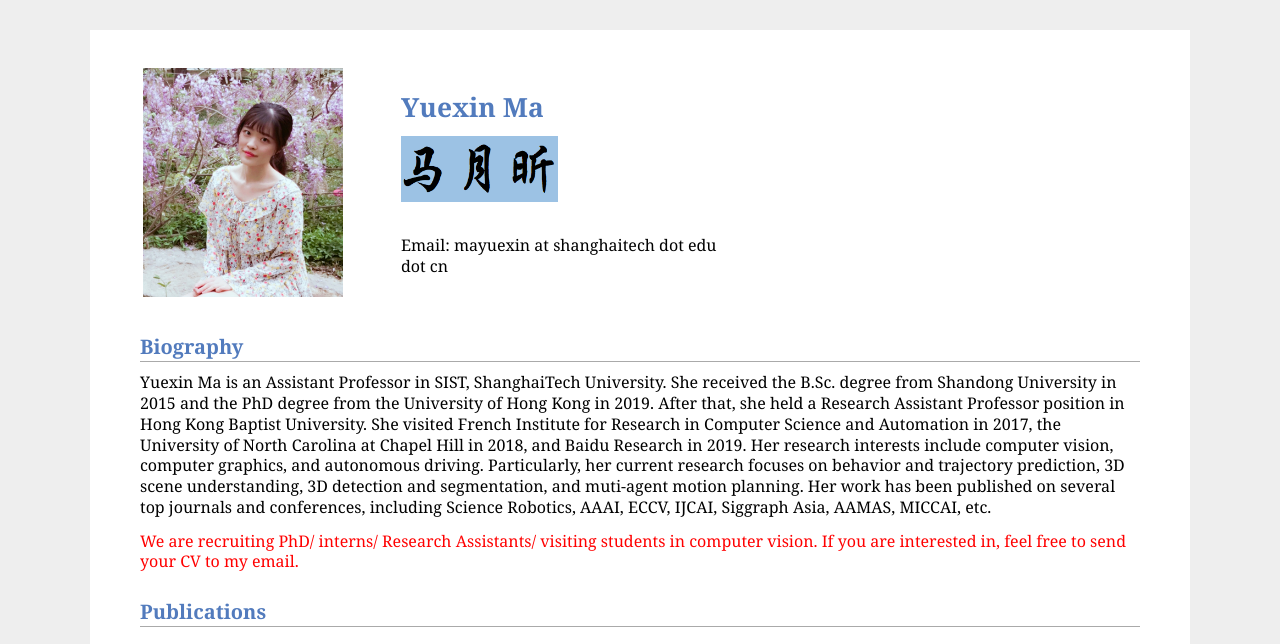
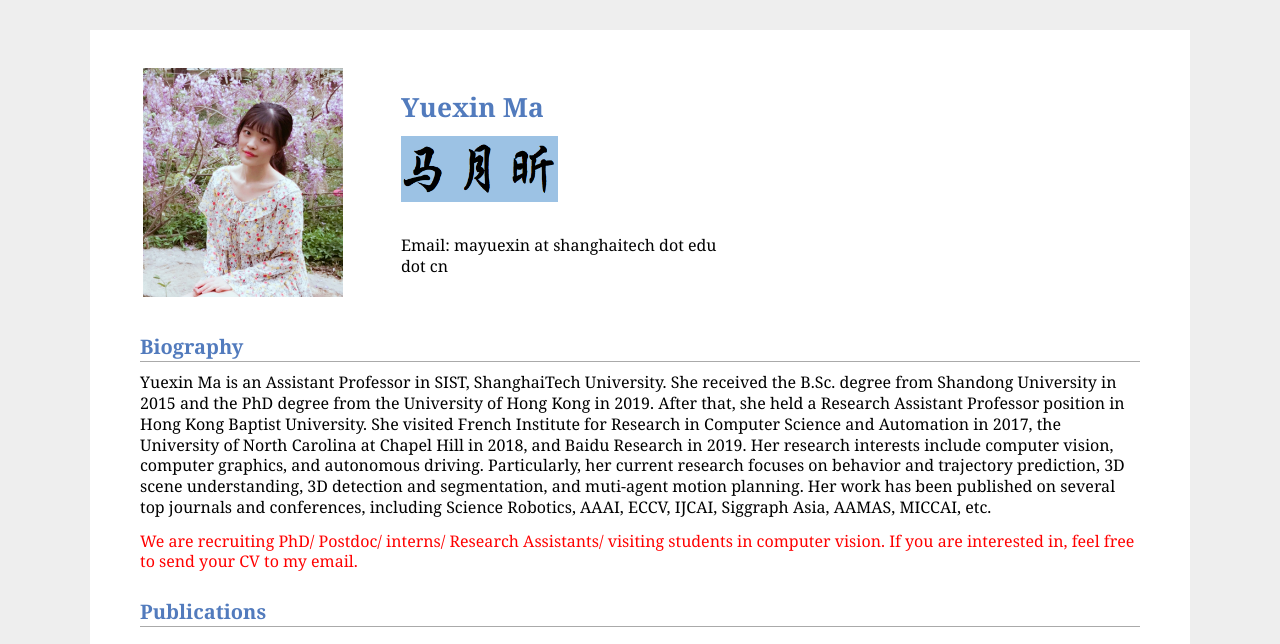
Before and after one commit to AshleyQTDS/AshleyQTDS.github.io, a Jekyll site: the page aboutme.html, which Jekyll copies as it is, in a window 1280 px wide and 900 px high, cut to the strip 0-644 px from the top of the window. Built offline with Jekyll 4.4.1, drawn with Linux system fonts in a browser that asks for light colours; a script that is not in the unit is left out.

Commit message:
Update aboutme.html

```diff
--- a/aboutme.html
+++ b/aboutme.html
@@ -95,7 +95,7 @@ function toggleBibtex(articleid) {
 </p>
 
 
-<p><font color="red">We are recruiting PhD/ interns/ Research Assistants/ visiting students in computer vision. If you are interested in, feel free to send your CV to my email.</font></p>
+<p><font color="red">We are recruiting PhD/ Postdoc/ interns/ Research Assistants/ visiting students in computer vision. If you are interested in, feel free to send your CV to my email.</font></p>
 
 <h2>Publications</h2>
 <table style="width:100%" cellspacing="10" valign="top">
```
